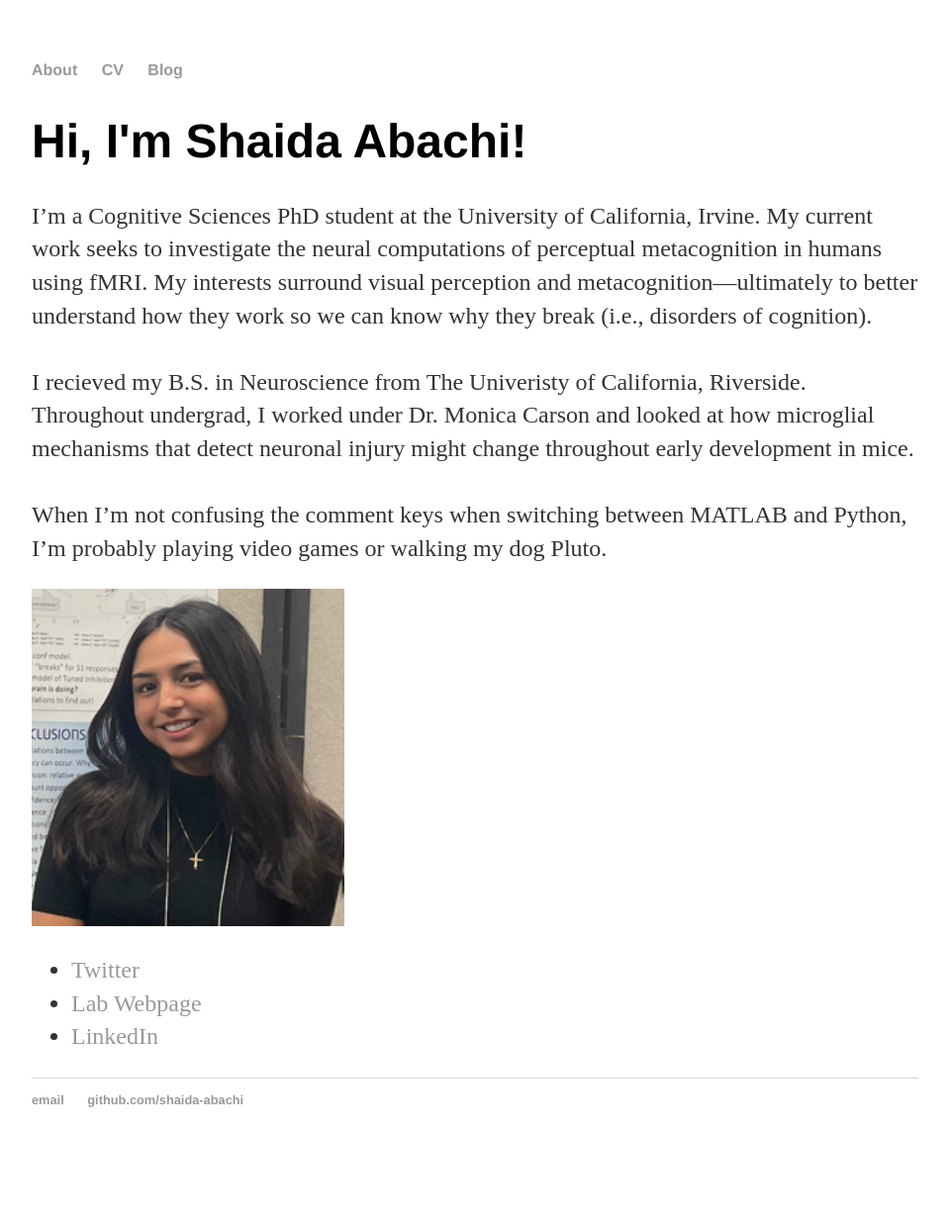
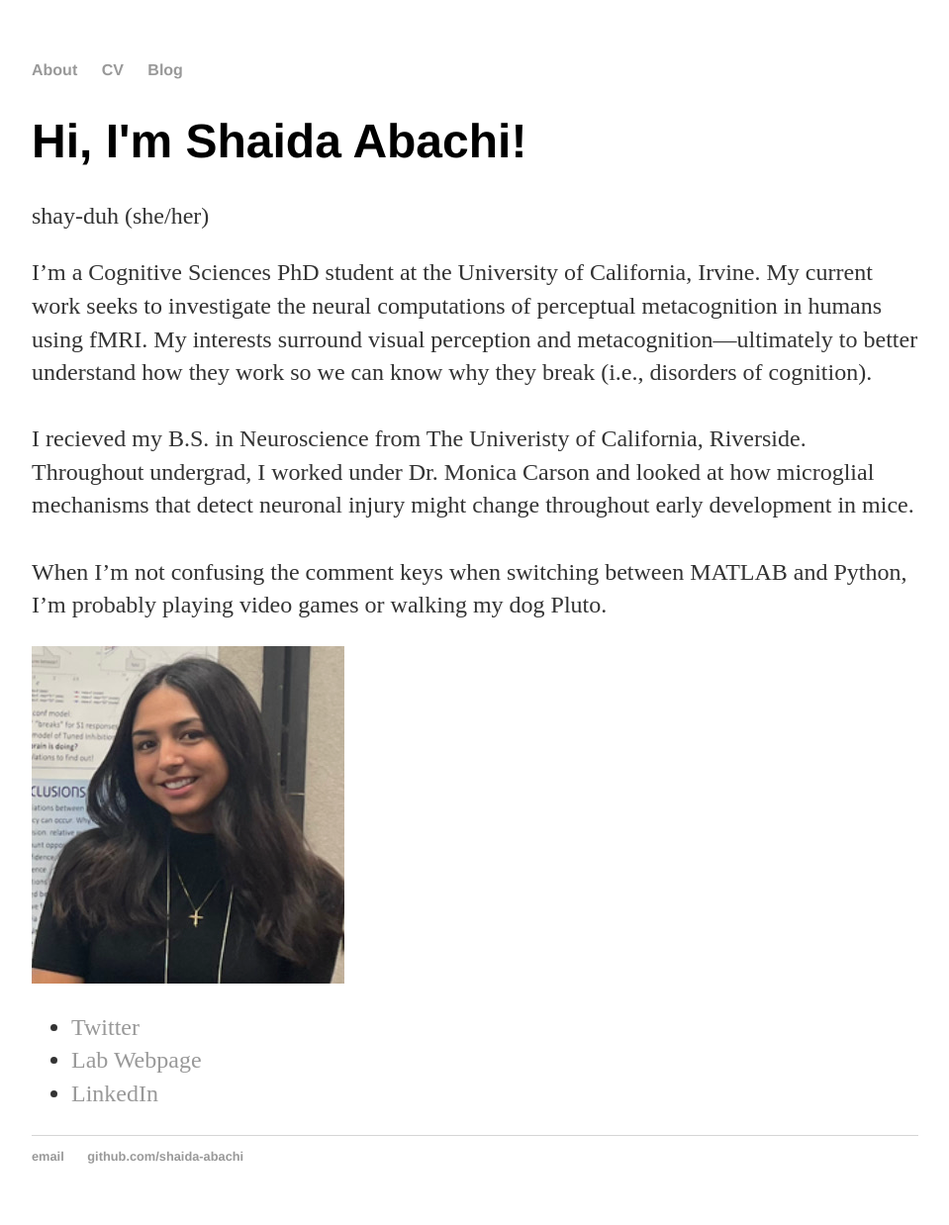
Before and after one commit to shaida-abachi/shaida-abachi.github.io, a Jekyll site: the page built from index.html, in a window 1280 px wide. Shown: the whole page at 99% size, without its empty margins (160-1119 px from the left). Built offline with Jekyll 4.4.1, drawn with Linux system fonts in a browser that asks for light colours; before the commit the page ends 1181 px from its top, so only the background shows below that.

Commit message:
Update index.html

```diff
--- a/index.html
+++ b/index.html
@@ -4,7 +4,7 @@ title: Shaida Abachi
 ---
 
 		<div class="blurb">
-			<h1>Hi, I'm Shaida Abachi!</h1>
+			<h1>Hi, I'm Shaida Abachi!</h1><p>shay-duh (she/her)</p>
 
 			<p>I’m a Cognitive Sciences PhD student at the University of California, Irvine. My current work seeks to investigate the neural computations of perceptual metacognition in humans using fMRI.
 				My interests surround visual perception and metacognition—ultimately to better understand how they work so we can know why they break (i.e., disorders of cognition).<br><br>
```
